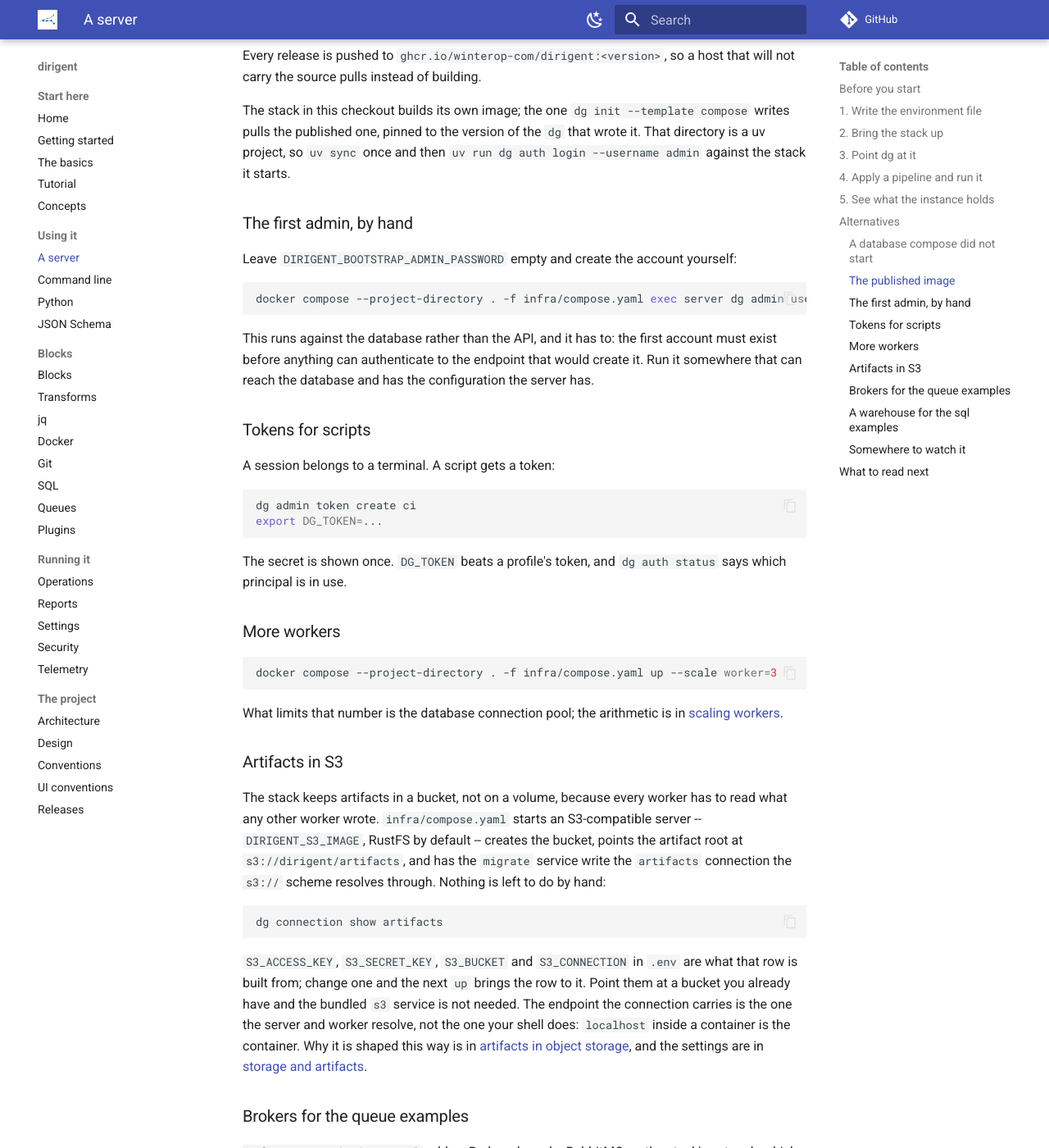
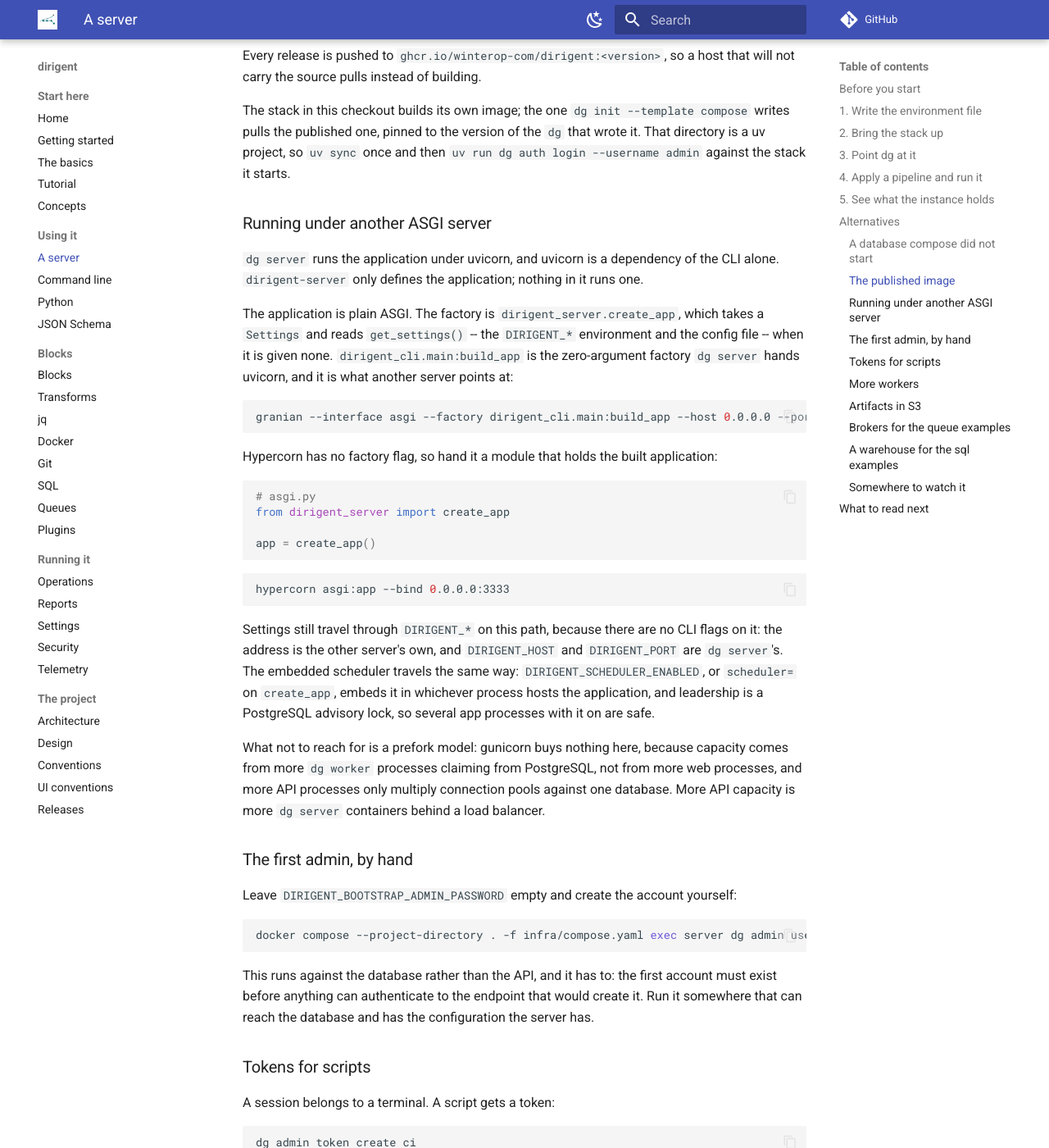
Before and after one commit to winterop-com/dirigent, an MkDocs documentation site: the page built from docs/server.md, in a window 1280 px wide and 1400 px high, scrolled down 3163 px. Shown: the whole window at 82% size. Built offline with MkDocs 1.6.1 and Material for MkDocs 9.7.7, drawn with Linux system fonts in a browser that asks for light colours; comment, search, counter and statistics services are not loaded.

Commit message:
docs: name the ASGI factory and how to run it elsewhere

````diff
--- a/docs/server.md
+++ b/docs/server.md
@@ -141,6 +141,44 @@ pulls the published one, pinned to the version of the `dg` that wrote it. That d
 uv project, so `uv sync` once and then `uv run dg auth login --username admin` against the
 stack it starts.
 
+### Running under another ASGI server
+
+`dg server` runs the application under uvicorn, and uvicorn is a dependency of the CLI alone.
+`dirigent-server` only defines the application; nothing in it runs one.
+
+The application is plain ASGI. The factory is `dirigent_server.create_app`, which takes a
+`Settings` and reads `get_settings()` -- the `DIRIGENT_*` environment and the config file --
+when it is given none. `dirigent_cli.main:build_app` is the zero-argument factory `dg server`
+hands uvicorn, and it is what another server points at:
+
+```bash
+granian --interface asgi --factory dirigent_cli.main:build_app --host 0.0.0.0 --port 3333
+```
+
+Hypercorn has no factory flag, so hand it a module that holds the built application:
+
+```python
+# asgi.py
+from dirigent_server import create_app
+
+app = create_app()
+```
+
+```bash
+hypercorn asgi:app --bind 0.0.0.0:3333
+```
+
+Settings still travel through `DIRIGENT_*` on this path, because there are no CLI flags on it:
+the address is the other server's own, and `DIRIGENT_HOST` and `DIRIGENT_PORT` are
+`dg server`'s. The embedded scheduler travels the same way: `DIRIGENT_SCHEDULER_ENABLED`, or
+`scheduler=` on `create_app`, embeds it in whichever process hosts the application, and
+leadership is a PostgreSQL advisory lock, so several app processes with it on are safe.
+
+What not to reach for is a prefork model: gunicorn buys nothing here, because capacity comes
+from more `dg worker` processes claiming from PostgreSQL, not from more web processes, and more
+API processes only multiply connection pools against one database. More API capacity is more
+`dg server` containers behind a load balancer.
+
 ### The first admin, by hand
 
 Leave `DIRIGENT_BOOTSTRAP_ADMIN_PASSWORD` empty and create the account yourself:
````
Also changed, not shown: ROADMAP.md (+0 -13 lines), docs/operations.md (+3 -0 lines).
